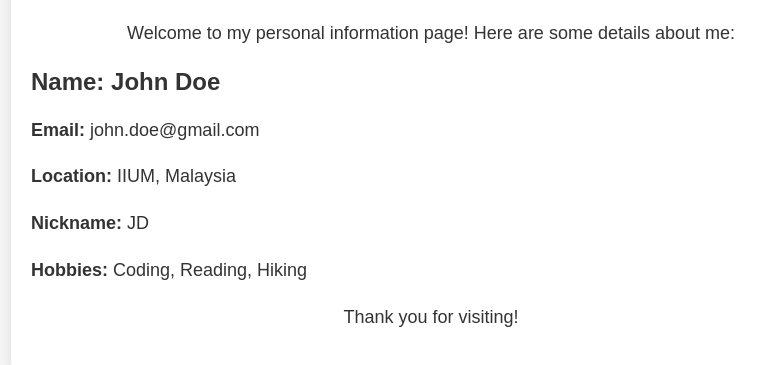
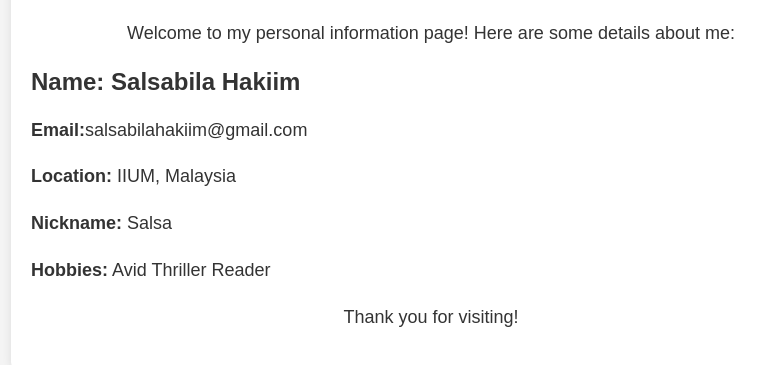
Before and after one commit to sheikhsals/my-website, a plain HTML site: page index.html in a window 1280 px wide. Shown: the part 131-496 px from the top of the page, without its empty margins (209-974 px from the left). Drawn offline with Linux system fonts and the light colour scheme.

Commit message:
Update index.html

```diff
--- a/index.html
+++ b/index.html
@@ -40,11 +40,11 @@
         <p>Welcome to my personal information page! Here are some details about me:</p>
 
         <div class="personal-info">
-            <h2>Name: John Doe</h2>
-            <p><strong>Email:</strong> john.doe@gmail.com</p>
+            <h2>Name: Salsabila Hakiim</h2>
+            <p><strong>Email:</strong>salsabilahakiim@gmail.com</p>
             <p><strong>Location:</strong> IIUM, Malaysia</p>
-            <p><strong>Nickname:</strong> JD</p>
-            <p><strong>Hobbies:</strong> Coding, Reading, Hiking</p>
+            <p><strong>Nickname:</strong> Salsa </p>
+            <p><strong>Hobbies:</strong> Avid Thriller Reader</p>
         </div>
 
         <p>Thank you for visiting!</p>
```
